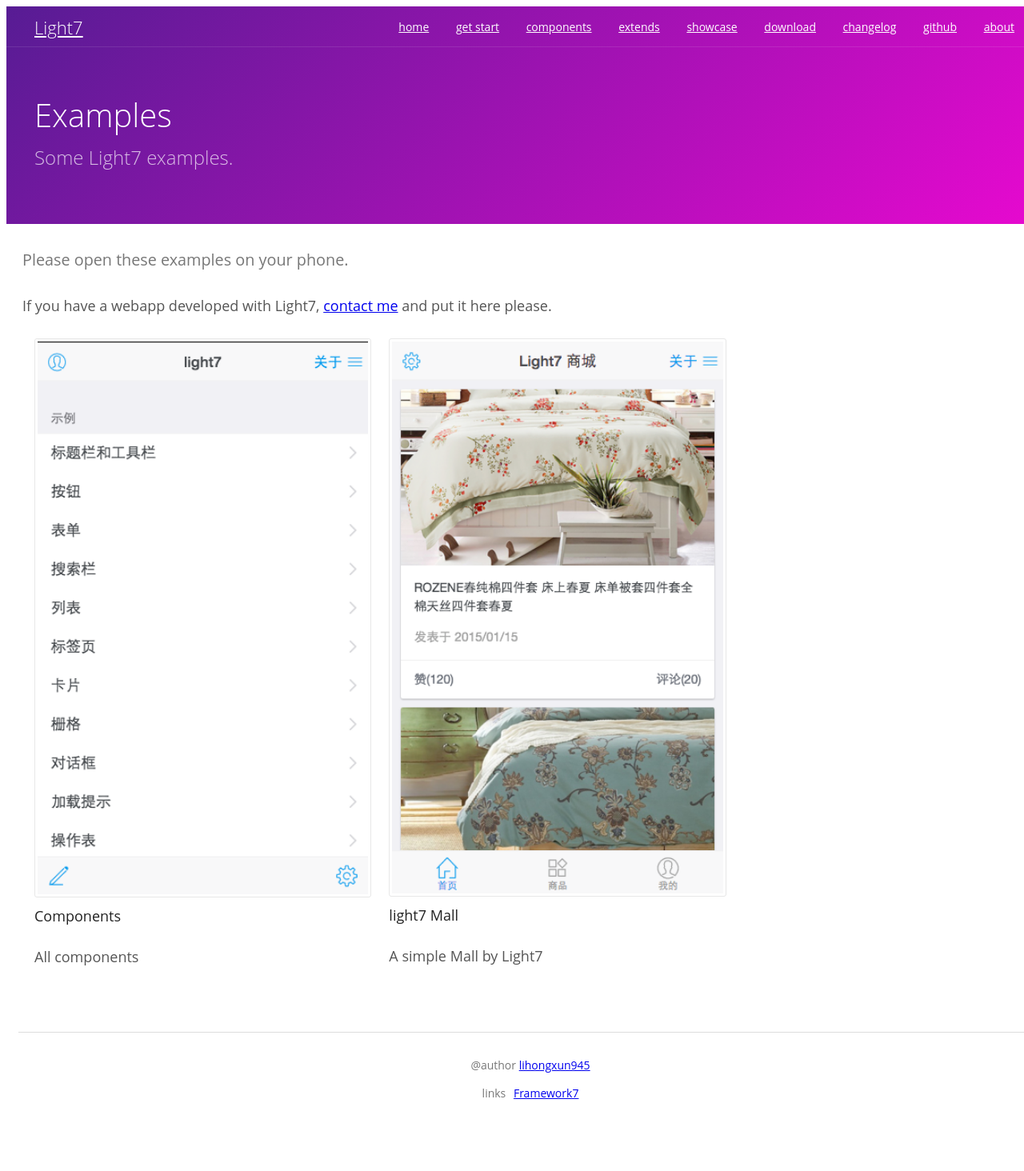
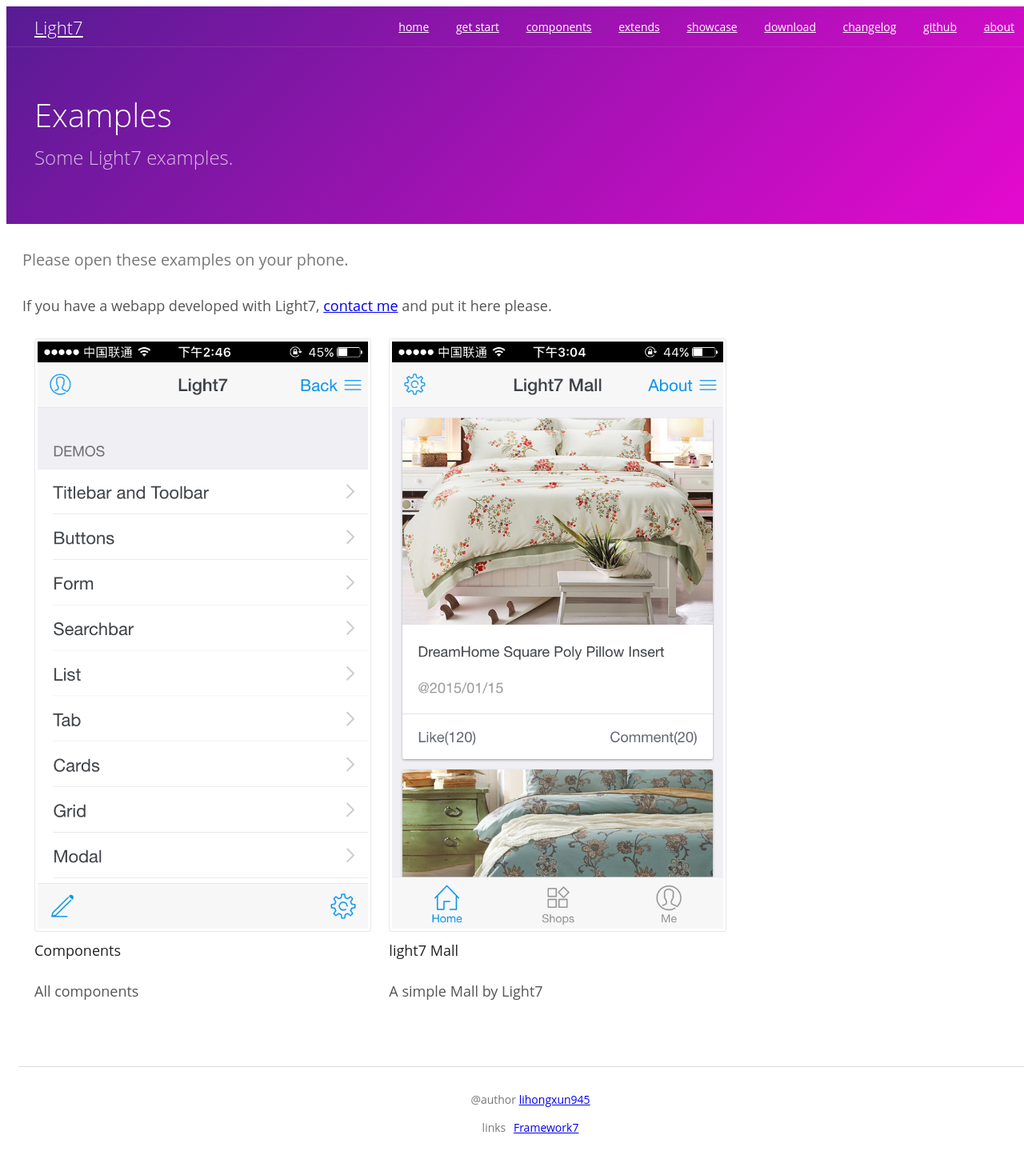
Before and after one commit to lihongxun945/light7-cn, a Jekyll site: the page built from docs/examples.html, in a window 1280 px wide. Shown: the whole page at 80% size. Built offline with Jekyll 4.4.1, drawn with Linux system fonts in a browser that asks for light colours; a style sheet for code colours, icons or effects is not loaded; before the commit the page ends 1421 px from its top, so only the background shows below that.

Commit message:
new English pic

```diff
--- a/docs/index.html
+++ b/docs/index.html
@@ -31,7 +31,7 @@ title: light7
   <div class="section clearfix">
     <h3>powerful components</h3>
     <p>Light7 provide many powerful component such as Picker, Calendar and Pull-to-refresh.</p>
-    <p>The gif is still in chinese, sorry. I will translate it soon.</p>
+    <p>The picture is still in chinese, sorry. I will take a new picture soon.</p>
     <div class="components-img">
       <img width='320' src="/img/docs-ptr-demo.gif" alt="">
       <img width='320' src="http://gtms02.alicdn.com/tps/i2/TB119uAIFXXXXcoaXXXehlzYXXX-388-690.gif" alt="">
```
Also changed, not shown: docs/assets/img/demos.png, docs/assets/img/light7-mall.png.
